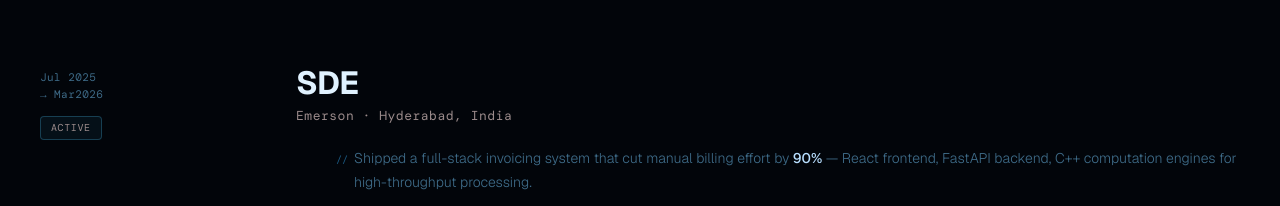
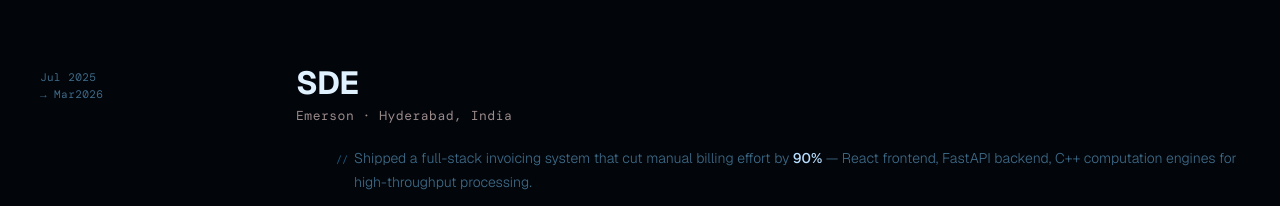
Before and after one commit to JVSCHANDRADITHYA/chandradithya.dev, a plain HTML site: page portfolio/index.html in a window 1280 px wide. Shown: the part 2329-2535 px from the top of the page. Drawn offline with nearby package versions, Linux system fonts and the light colour scheme; a web font is replaced by a local one.

Commit message:
Update index.html

```diff
--- a/portfolio/index.html
+++ b/portfolio/index.html
@@ -231,7 +231,7 @@
           <div class="exp-item">
             <div class="exp-meta">
               <div class="exp-date">Jul 2025<br>→ Mar2026</div>
-              <div class="exp-badge">Active</div>
+              <!-- <div class="exp-badge">Active</div> -->
             </div>
             <div>
               <div class="exp-role">SDE</div>
```
